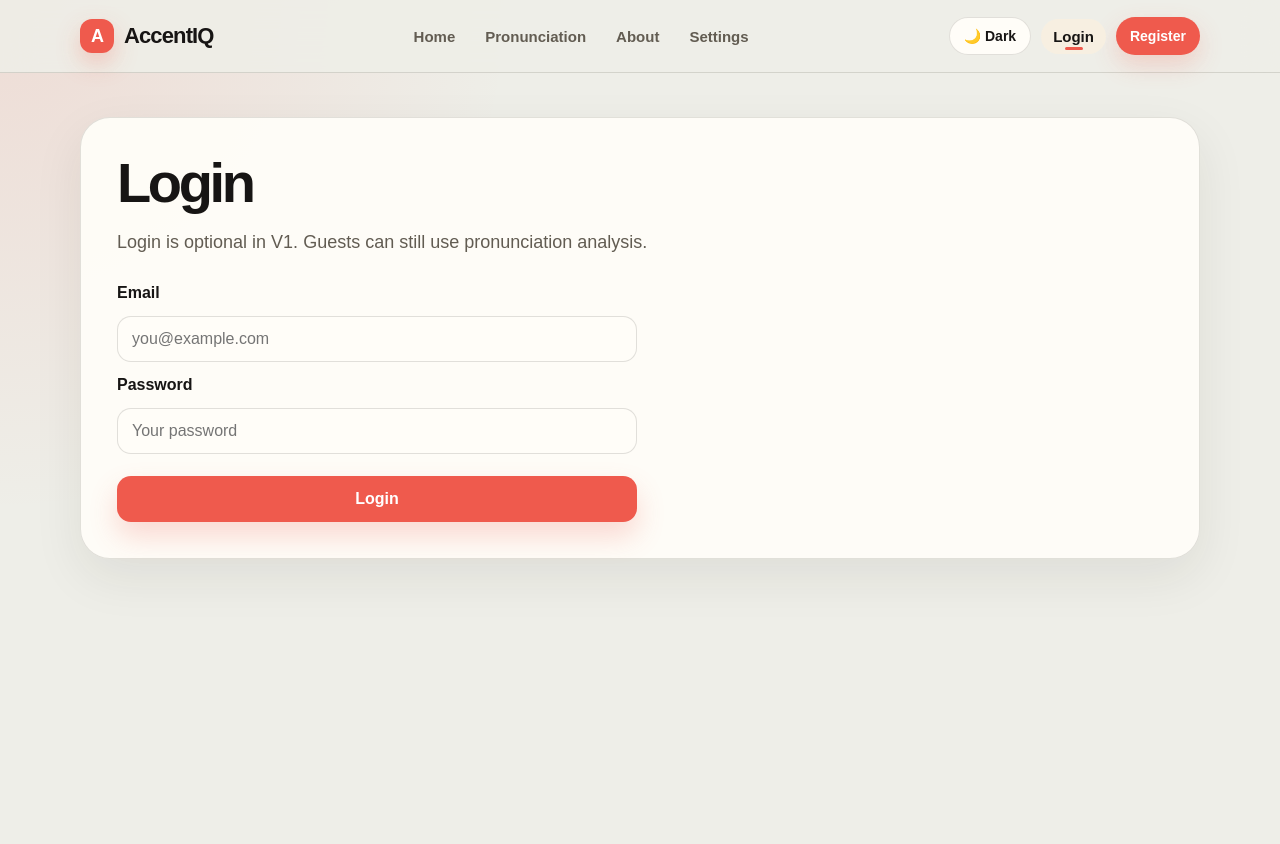
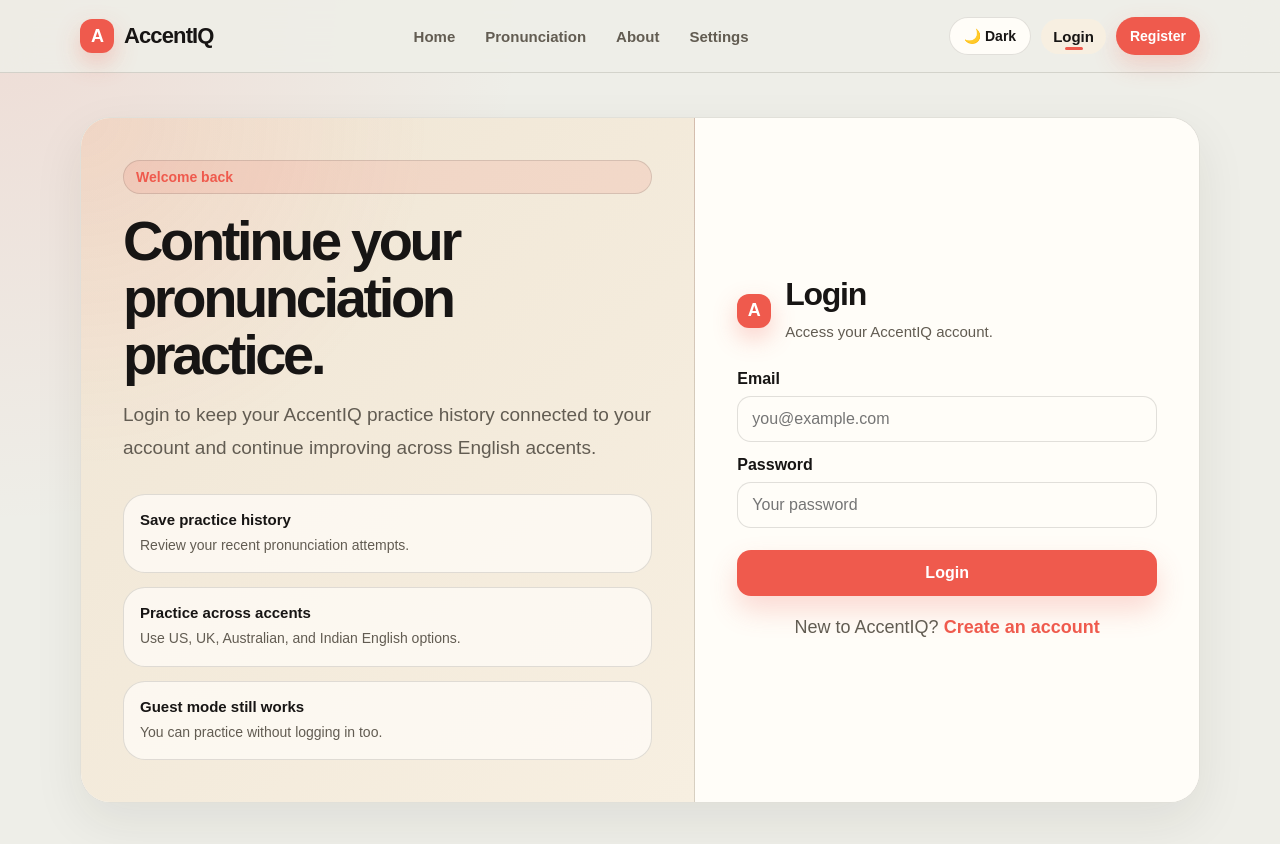
Before and after one commit to sopnendudutta/accent-iq, a React (Vite) app in the folder client/: page /login in a window 1280 px wide. Shown: the top 844 px of the page. Before the commit the page ends 800 px from the top, so only its background shows below. Built offline with nearby package versions, Linux system fonts and the light colour scheme; no server answers.

Commit message:
Fix: better UI and UX

```diff
--- a/client/src/App.tsx
+++ b/client/src/App.tsx
@@ -1,5 +1,5 @@
 import { useEffect, useState } from "react";
-import { Routes, Route } from "react-router";
+import { Routes, Route, useLocation } from "react-router";
 
 import Navbar from "./components/layout/Navbar";
 
@@ -32,7 +32,7 @@ function App() {
   const [user, setUser] = useState<AuthUser | null>(null);
   const [isAuthLoading, setIsAuthLoading] = useState(true);
   const [theme, setTheme] = useState<ThemeMode>(getInitialTheme);
-
+  const location = useLocation();
   useEffect(() => {
     document.documentElement.setAttribute("data-theme", theme);
     localStorage.setItem(THEME_STORAGE_KEY, theme);
@@ -99,7 +99,8 @@ function App() {
       />
 
       <main className="main-content">
-        <Routes>
+        <div className="route-transition" key={location.pathname}>
+          <Routes location={location}>
             <Route path="/" element={<Home />} />
             <Route path="/pronunciation" element={<Pronunciation />} />
             <Route path="/about" element={<About />} />
@@ -117,6 +118,7 @@ function App() {
 
             <Route path="*" element={<NotFound />} />
           </Routes>
+        </div>
       </main>
     </div>
   );
--- a/client/src/index.css
+++ b/client/src/index.css
@@ -956,6 +956,189 @@ select:focus-visible {
   line-height: 1.6;
 }
 
+/* Auth pages */
+
+.auth-page {
+  padding: 0;
+  overflow: hidden;
+}
+
+.auth-layout {
+  display: grid;
+  grid-template-columns: minmax(0, 1fr) minmax(360px, 0.82fr);
+  min-height: 620px;
+}
+
+.auth-benefits-panel {
+  padding: 42px;
+
+  display: flex;
+  flex-direction: column;
+  justify-content: center;
+
+  background:
+    radial-gradient(circle at top left, var(--color-coral-soft), transparent 38%),
+    linear-gradient(135deg,
+      color-mix(in srgb, var(--color-sand) 28%, var(--color-surface) 72%),
+      var(--color-surface-soft));
+
+  border-right: 1px solid var(--color-border);
+}
+
+.auth-benefits-panel h1 {
+  max-width: 620px;
+}
+
+.auth-benefits-panel p {
+  max-width: 560px;
+  font-size: 19px;
+}
+
+.auth-benefit-list {
+  margin-top: 30px;
+  display: grid;
+  gap: 14px;
+}
+
+.auth-benefit-list div {
+  padding: 16px;
+  border: 1px solid var(--color-border);
+  border-radius: var(--radius-lg);
+  background: color-mix(in srgb, var(--color-surface) 72%, transparent);
+}
+
+.auth-benefit-list strong {
+  display: block;
+  color: var(--color-heading);
+  font-size: 15px;
+  font-weight: 900;
+}
+
+.auth-benefit-list span {
+  display: block;
+  margin-top: 6px;
+  color: var(--color-muted);
+  font-size: 14px;
+  line-height: 1.6;
+}
+
+.auth-card {
+  padding: 42px;
+
+  display: flex;
+  flex-direction: column;
+  justify-content: center;
+
+  background: var(--color-surface);
+}
+
+.auth-card-header {
+  display: flex;
+  align-items: center;
+  gap: 14px;
+}
+
+.auth-card-header h2 {
+  margin: 0;
+  color: var(--color-heading);
+  font-size: 32px;
+  line-height: 1.1;
+  letter-spacing: -0.04em;
+}
+
+.auth-card-header p {
+  margin: 6px 0 0;
+  font-size: 15px;
+}
+
+.auth-card .auth-form {
+  max-width: none;
+}
+
+.form-field {
+  display: grid;
+  gap: 8px;
+}
+
+.auth-message {
+  margin-top: 20px;
+  padding: 16px;
+  border-radius: var(--radius-md);
+  border: 1px solid var(--color-border);
+}
+
+.auth-message strong {
+  color: var(--color-heading);
+}
+
+.auth-message p {
+  margin: 6px 0 0;
+  font-size: 15px;
+  line-height: 1.6;
+}
+
+.auth-message-success {
+  background: var(--color-success-bg);
+  border-color: var(--color-success-border);
+}
+
+.auth-message-success p {
+  color: var(--color-success-text);
+}
+
+.auth-message-error {
+  background: var(--color-error-bg);
+  border-color: var(--color-error-border);
+}
+
+.auth-message-error p {
+  color: var(--color-error-text);
+}
+
+.auth-message-info {
+  background: var(--color-surface-soft);
+}
+
+.auth-switch-text {
+  margin-top: 22px;
+  font-size: 15px;
+  text-align: center;
+}
+
+.auth-switch-text a {
+  color: var(--color-coral);
+  font-weight: 900;
+}
+
+.auth-switch-text a:hover {
+  text-decoration: underline;
+}
+
+/* Page transition */
+
+.route-transition {
+  animation: pageFadeSlideIn 0.28s ease both;
+}
+
+@keyframes pageFadeSlideIn {
+  from {
+    opacity: 0;
+    transform: translateY(14px);
+  }
+
+  to {
+    opacity: 1;
+    transform: translateY(0);
+  }
+}
+
+@media (prefers-reduced-motion: reduce) {
+  .route-transition {
+    animation: none;
+  }
+}
+
+
 /* Responsive */
 
 @media (max-width: 1024px) {
@@ -1059,6 +1242,25 @@ select:focus-visible {
   .home-highlights {
     grid-template-columns: 1fr;
   }
+
+  .auth-layout {
+    grid-template-columns: 1fr;
+    min-height: auto;
+  }
+
+  .auth-card {
+    order: -1;
+  }
+
+  .auth-benefits-panel,
+  .auth-card {
+    padding: 30px;
+  }
+
+  .auth-benefits-panel {
+    border-right: none;
+    border-top: 1px solid var(--color-border);
+  }
 }
 
 
@@ -1120,4 +1322,17 @@ select:focus-visible {
   .preview-grid {
     grid-template-columns: 1fr;
   }
+
+  .auth-benefits-panel,
+  .auth-card {
+    padding: 22px;
+  }
+
+  .auth-card-header {
+    align-items: flex-start;
+  }
+
+  .auth-card-header h2 {
+    font-size: 28px;
+  }
 }
--- a/client/src/pages/Login.tsx
+++ b/client/src/pages/Login.tsx
@@ -1,4 +1,6 @@
 import { useState } from "react";
+import type { FormEvent } from "react";
+import { Link, useNavigate } from "react-router";
 import { loginUser } from "../services/api";
 import type { AuthUser } from "../types/auth";
 
@@ -6,19 +8,23 @@ type LoginProps = {
     onAuthSuccess: (user: AuthUser) => void;
 };
 
+type MessageType = "success" | "error" | "info";
+
 function Login({ onAuthSuccess }: LoginProps) {
     const [email, setEmail] = useState("");
     const [password, setPassword] = useState("");
-
+    const navigate = useNavigate();
     const [message, setMessage] = useState("");
+    const [messageType, setMessageType] = useState<MessageType>("info");
     const [isSubmitting, setIsSubmitting] = useState(false);
 
-    async function handleSubmit(event: React.FormEvent<HTMLFormElement>) {
+    async function handleSubmit(event: FormEvent<HTMLFormElement>) {
         event.preventDefault();
 
         setMessage("");
 
         if (!email.trim() || !password.trim()) {
+            setMessageType("error");
             setMessage("Please enter email and password.");
             return;
         }
@@ -40,11 +46,16 @@ function Login({ onAuthSuccess }: LoginProps) {
 
             if (user) {
                 onAuthSuccess(user);
+                navigate("/pronunciation", { replace: true });
+                return;
             }
 
+            setMessageType("success");
             setMessage(response.message || "Logged in successfully.");
         } catch (error) {
             console.error(error);
+
+            setMessageType("error");
 
             if (error instanceof Error) {
                 setMessage(error.message);
@@ -57,14 +68,47 @@ function Login({ onAuthSuccess }: LoginProps) {
     }
 
     return (
-        <section className="page">
-            <h1>Login</h1>
+        <section className="page auth-page">
+            <div className="auth-layout">
+                <div className="auth-benefits-panel">
+                    <span className="home-eyebrow">Welcome back</span>
+
+                    <h1>Continue your pronunciation practice.</h1>
 
                     <p>
-                Login is optional in V1. Guests can still use pronunciation analysis.
+                        Login to keep your AccentIQ practice history connected to your
+                        account and continue improving across English accents.
                     </p>
 
+                    <div className="auth-benefit-list">
+                        <div>
+                            <strong>Save practice history</strong>
+                            <span>Review your recent pronunciation attempts.</span>
+                        </div>
+
+                        <div>
+                            <strong>Practice across accents</strong>
+                            <span>Use US, UK, Australian, and Indian English options.</span>
+                        </div>
+
+                        <div>
+                            <strong>Guest mode still works</strong>
+                            <span>You can practice without logging in too.</span>
+                        </div>
+                    </div>
+                </div>
+
+                <div className="auth-card">
+                    <div className="auth-card-header">
+                        <span className="logo-mark">A</span>
+                        <div>
+                            <h2>Login</h2>
+                            <p>Access your AccentIQ account.</p>
+                        </div>
+                    </div>
+
                     <form className="auth-form" onSubmit={handleSubmit}>
+                        <div className="form-field">
                             <label htmlFor="login-email">Email</label>
                             <input
                                 id="login-email"
@@ -73,7 +117,9 @@ function Login({ onAuthSuccess }: LoginProps) {
                                 onChange={(event) => setEmail(event.target.value)}
                                 placeholder="you@example.com"
                             />
+                        </div>
 
+                        <div className="form-field">
                             <label htmlFor="login-password">Password</label>
                             <input
                                 id="login-password"
@@ -82,6 +128,7 @@ function Login({ onAuthSuccess }: LoginProps) {
                                 onChange={(event) => setPassword(event.target.value)}
                                 placeholder="Your password"
                             />
+                        </div>
 
                         <button type="submit" disabled={isSubmitting}>
                             {isSubmitting ? "Logging in..." : "Login"}
@@ -89,11 +136,17 @@ function Login({ onAuthSuccess }: LoginProps) {
                     </form>
 
                     {message && (
-                <div className="info-box">
+                        <div className={`auth-message auth-message-${messageType}`}>
                             <strong>Status:</strong>
                             <p>{message}</p>
                         </div>
                     )}
+
+                    <p className="auth-switch-text">
+                        New to AccentIQ? <Link to="/register">Create an account</Link>
+                    </p>
+                </div>
+            </div>
         </section>
     );
 }
--- a/client/src/pages/Register.tsx
+++ b/client/src/pages/Register.tsx
@@ -1,4 +1,6 @@
 import { useState } from "react";
+import type { FormEvent } from "react";
+import { Link, useNavigate } from "react-router";
 import { registerUser } from "../services/api";
 import type { AuthUser } from "../types/auth";
 
@@ -6,20 +8,24 @@ type RegisterProps = {
     onAuthSuccess: (user: AuthUser) => void;
 };
 
+type MessageType = "success" | "error" | "info";
+
 function Register({ onAuthSuccess }: RegisterProps) {
     const [name, setName] = useState("");
     const [email, setEmail] = useState("");
     const [password, setPassword] = useState("");
-
+    const navigate = useNavigate();
     const [message, setMessage] = useState("");
+    const [messageType, setMessageType] = useState<MessageType>("info");
     const [isSubmitting, setIsSubmitting] = useState(false);
 
-    async function handleSubmit(event: React.FormEvent<HTMLFormElement>) {
+    async function handleSubmit(event: FormEvent<HTMLFormElement>) {
         event.preventDefault();
 
         setMessage("");
 
         if (!name.trim() || !email.trim() || !password.trim()) {
+            setMessageType("error");
             setMessage("Please fill in all fields.");
             return;
         }
@@ -42,11 +48,16 @@ function Register({ onAuthSuccess }: RegisterProps) {
 
             if (user) {
                 onAuthSuccess(user);
+                navigate("/pronunciation", { replace: true });
+                return;
             }
 
+            setMessageType("success");
             setMessage(response.message || "Account created successfully.");
         } catch (error) {
             console.error(error);
+
+            setMessageType("error");
 
             if (error instanceof Error) {
                 setMessage(error.message);
@@ -59,15 +70,47 @@ function Register({ onAuthSuccess }: RegisterProps) {
     }
 
     return (
-        <section className="page">
-            <h1>Create Account</h1>
+        <section className="page auth-page">
+            <div className="auth-layout">
+                <div className="auth-benefits-panel">
+                    <span className="home-eyebrow">Start for free</span>
+
+                    <h1>Build a simple pronunciation habit.</h1>
 
                     <p>
-                Signup is optional in V1. Creating an account will later help you save
-                pronunciation history and track progress.
+                        Create an account to save your pronunciation practice history and
+                        prepare for progress tracking in future AccentIQ versions.
                     </p>
 
+                    <div className="auth-benefit-list">
+                        <div>
+                            <strong>Personal practice space</strong>
+                            <span>Keep your pronunciation attempts in one place.</span>
+                        </div>
+
+                        <div>
+                            <strong>Beginner-friendly feedback</strong>
+                            <span>See phonetics, syllables, stress, and speaking tips.</span>
+                        </div>
+
+                        <div>
+                            <strong>More features later</strong>
+                            <span>Favorites, progress, and voice practice can come next.</span>
+                        </div>
+                    </div>
+                </div>
+
+                <div className="auth-card">
+                    <div className="auth-card-header">
+                        <span className="logo-mark">A</span>
+                        <div>
+                            <h2>Create Account</h2>
+                            <p>Save your AccentIQ practice history.</p>
+                        </div>
+                    </div>
+
                     <form className="auth-form" onSubmit={handleSubmit}>
+                        <div className="form-field">
                             <label htmlFor="register-name">Name</label>
                             <input
                                 id="register-name"
@@ -76,7 +119,9 @@ function Register({ onAuthSuccess }: RegisterProps) {
                                 onChange={(event) => setName(event.target.value)}
                                 placeholder="Your name"
                             />
+                        </div>
 
+                        <div className="form-field">
                             <label htmlFor="register-email">Email</label>
                             <input
                                 id="register-email"
@@ -85,7 +130,9 @@ function Register({ onAuthSuccess }: RegisterProps) {
                                 onChange={(event) => setEmail(event.target.value)}
                                 placeholder="you@example.com"
                             />
+                        </div>
 
+                        <div className="form-field">
                             <label htmlFor="register-password">Password</label>
                             <input
                                 id="register-password"
@@ -94,6 +141,7 @@ function Register({ onAuthSuccess }: RegisterProps) {
                                 onChange={(event) => setPassword(event.target.value)}
                                 placeholder="Create a password"
                             />
+                        </div>
 
                         <button type="submit" disabled={isSubmitting}>
                             {isSubmitting ? "Creating account..." : "Create Account"}
@@ -101,11 +149,17 @@ function Register({ onAuthSuccess }: RegisterProps) {
                     </form>
 
                     {message && (
-                <div className="info-box">
+                        <div className={`auth-message auth-message-${messageType}`}>
                             <strong>Status:</strong>
                             <p>{message}</p>
                         </div>
                     )}
+
+                    <p className="auth-switch-text">
+                        Already have an account? <Link to="/login">Login here</Link>
+                    </p>
+                </div>
+            </div>
         </section>
     );
 }
```
Lines whose indentation alone changed are shown as unchanged.
